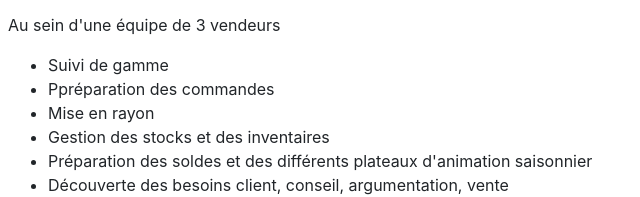
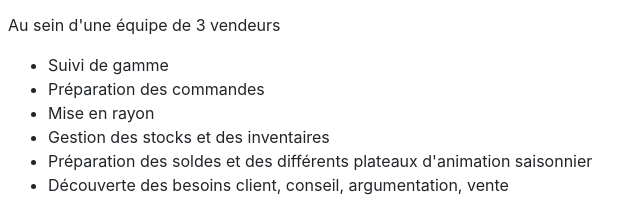
Before and after one commit to MehdiChennoufi/mehdichennoufi.github.io, a website with bundled scripts: page index.html in a window 1280 px wide. Shown: the part 3117-3314 px from the top of the page, 312-952 px from the left. Built offline with nearby package versions, Linux system fonts and the light colour scheme; a web font is replaced by a local one.

Commit message:
Update index.html

```diff
--- a/index.html
+++ b/index.html
@@ -223,7 +223,7 @@
               <p>Au sein d'une équipe de 3 vendeurs</p>
               <ul>
                 <li>Suivi de gamme</li>
-                <li>Ppréparation des commandes</li>
+                <li>Préparation des commandes</li>
                 <li>Mise en rayon</li>
                 <li>Gestion des stocks et des inventaires</li>
                 <li>Préparation des soldes et des différents plateaux d'animation saisonnier</li>
```
